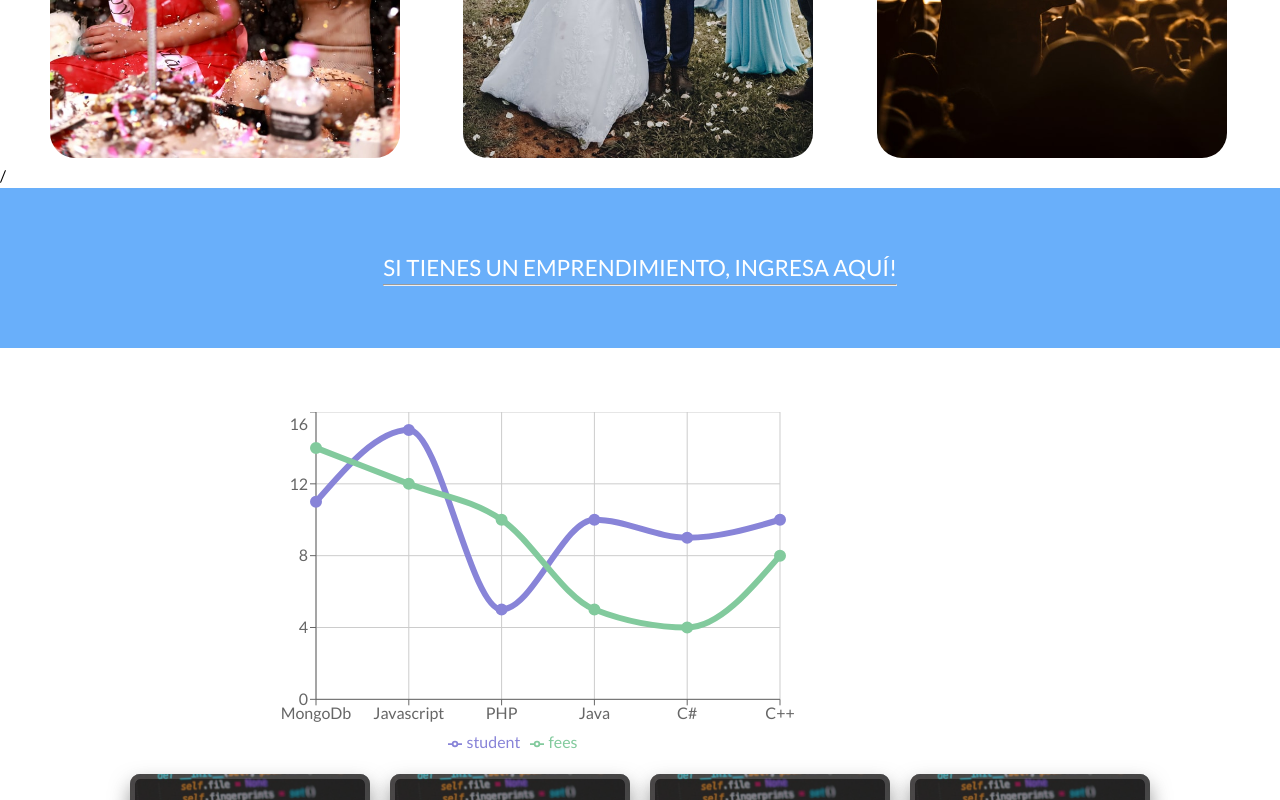
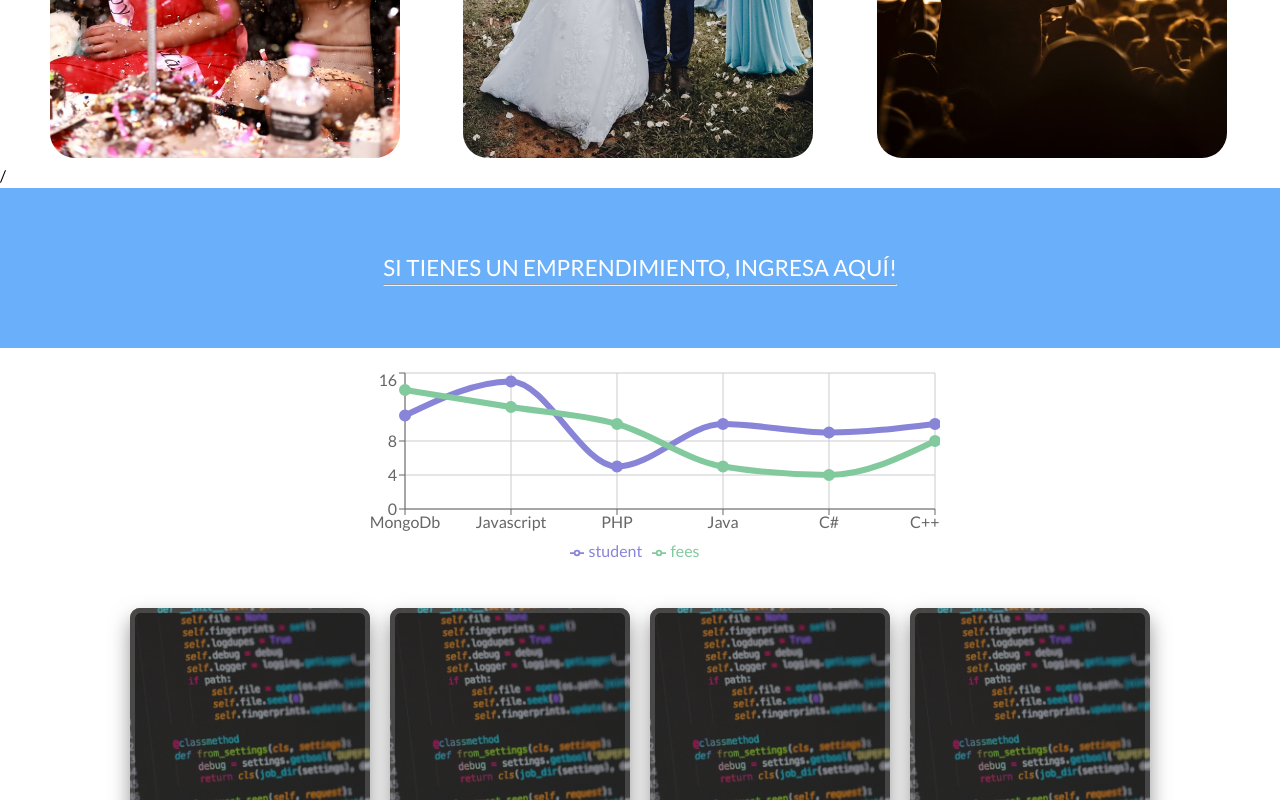
Before and after one commit to Yeison2129/Fronted_Your_Event, a React (Vite) app: page / in a window 1280 px wide. Shown: the part 2000-2800 px from the top of the page. Built offline with nearby package versions, Linux system fonts and the light colour scheme.

Commit message:
arreglo de css dañado

```diff
--- a/src/components/Estadisticas/stats.jsx
+++ b/src/components/Estadisticas/stats.jsx
@@ -46,7 +46,7 @@ function stats() {
     return (
         <>
             <ResponsiveContainer width="100%" aspect={3}>
-                <LineChart data={pdata} margin={{ right: 500 }}>
+                <LineChart data={pdata}>
                     <CartesianGrid />
                     <XAxis dataKey="name"
                         interval={'preserveStartEnd'} />
--- a/src/components/Index/Index.jsx
+++ b/src/components/Index/Index.jsx
@@ -187,10 +187,13 @@ return (
         </div>
 
     </section>
+    <section className="statas-section">
 
     <div className="grafico">
           <Stats/>
     </div>
+
+    </section>
 
     <section className="categorias" id="categorias">
     <Cards/>
@@ -251,9 +254,9 @@ return (
             </li>
           </div>
         </div>
-        <div className="cont">
+        {/* <div className="cont">
           <img src="" alt="" />
-        </div>
+        </div> */}
         <div className="foo">
           <div>
             <p>Copyright &copy 2022</p>{" "}
--- a/src/components/Index/style-index.css
+++ b/src/components/Index/style-index.css
@@ -57,10 +57,11 @@ header {
     position: absolute;
     width: 24px;
     margin: 7px 0px 0px -40px;
+    height: 17px;
+    z-index: 1;
 }
 .bar-nav .input-nav{
     width: 80%;
-    height: 2.3rem;
     outline: none;
     border: none;
     padding:0 20px;
@@ -362,8 +363,15 @@ main .sobre-nosotros{
     width: 30px;
 }
 .grafico{
-    padding-top: 5%;
-    padding-left: 20%;
+    width: 50%;
+    padding: 20px;
+}
+
+.statas-section{
+    width: 100%;
+    display: flex;
+    align-items: center;
+    justify-content: center;
 }
 @media screen and (max-width:1200px){
     header{
```
